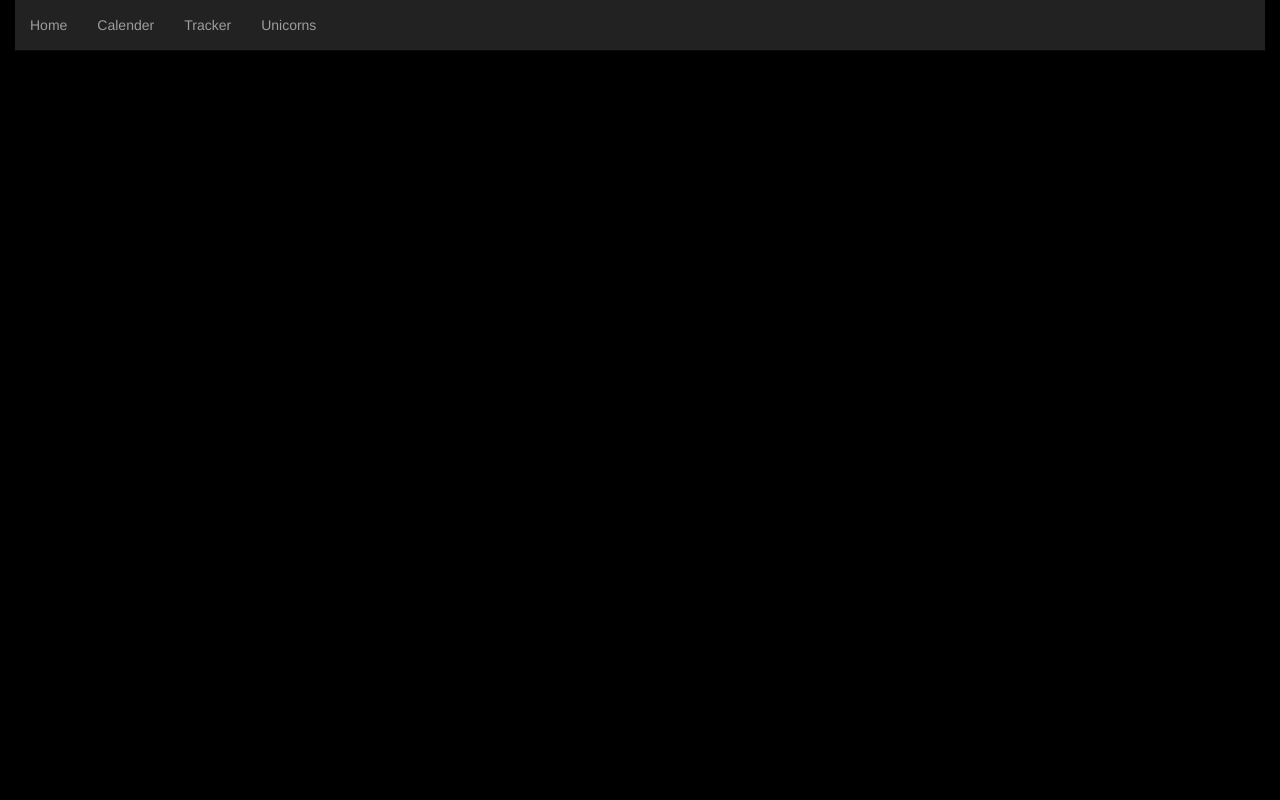
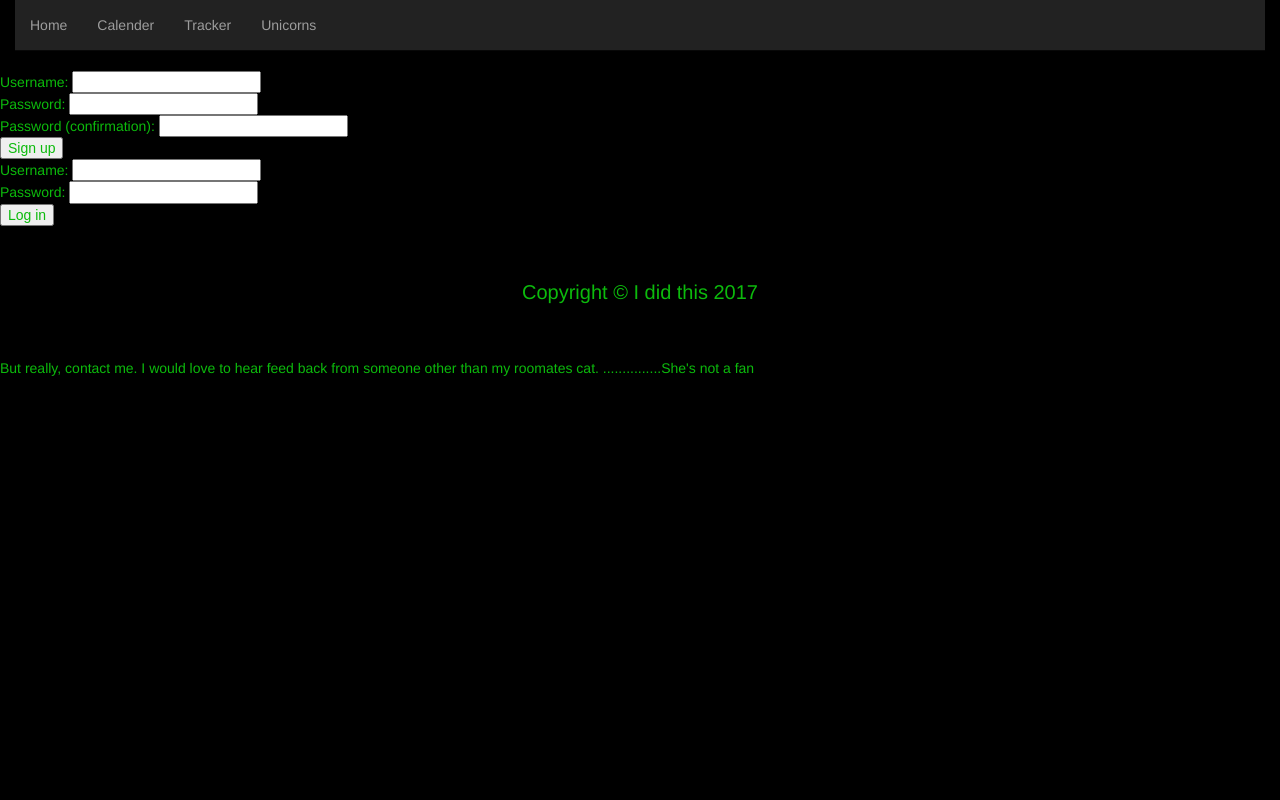
Before and after one commit to GuySizemore/my-awesome-project, a website: page public/calender.html in a window 1280 px wide. Shown: the top 800 px of the page. Drawn offline with nearby package versions, Linux system fonts and the light colour scheme.

Commit message:
fixed that gosh dern tracker

```diff
--- a/public/calender.html
+++ b/public/calender.html
@@ -43,13 +43,25 @@
     </div>
 
     <!-- Intro Header -->
-    <header class="intro">
-
-    </header>
 
     <!-- About Section -->
 
 
+  <form action='/signup' method='post'>
+  Username: <input type='text' name='username'><br>
+  Password: <input type='password' name='password'><br>
+  Password (confirmation): <input type='password' name='password_confirmation'><br>
+
+  <button type='submit'>Sign up</button>
+  </form>
+
+
+<form action='/login' method='post'>
+Username: <input type='text' name='username'><br>
+Password: <input type='password' name='password'><br>
+
+<button type='submit'>Log in</button>
+</form>
 
     <!-- Contact Section -->
 
--- a/public/css/styles.css
+++ b/public/css/styles.css
@@ -3,7 +3,7 @@ body {
   width: 100%;
   height: 100%;
   font-family: "Lora", "Helvetica Neue", Helvetica, Arial, sans-serif;
-  color: white;
+  color: #0CBA0C;
   background-color: black;
 }
 html {
--- a/public/js/app.js
+++ b/public/js/app.js
@@ -20,7 +20,9 @@ function refreshFileList() {
 
       window.fileList = files;
 
+
       const data = {files: files};
+      console.log("ABOUT TO RENDER", data)
       const html = compiledTemplate(data);
       $('#list-container').html(html);
     })
```
Also changed, not shown: public/tracker.html (+5 -0 lines).
